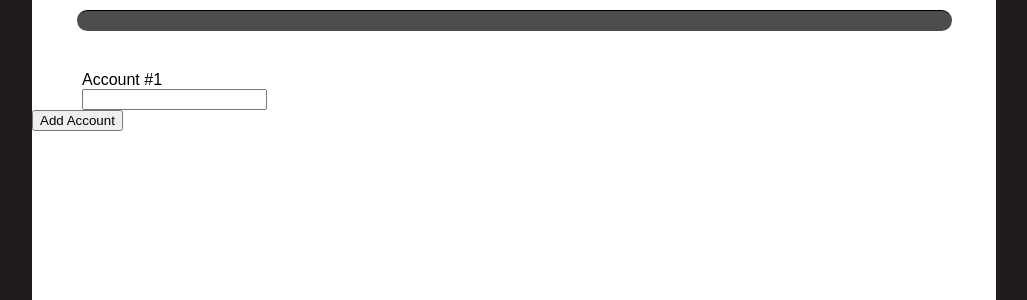
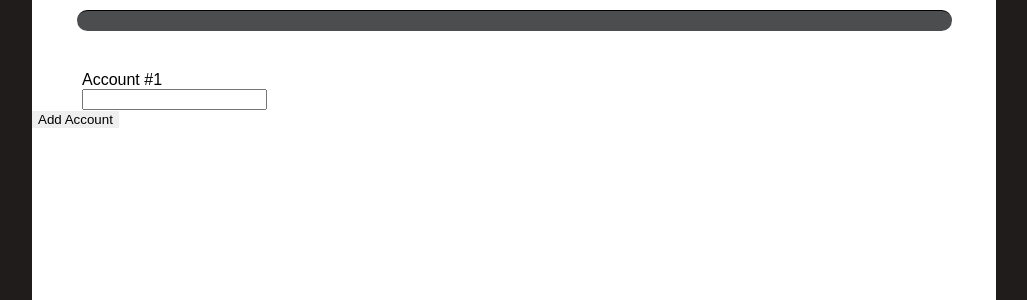
Before and after one commit to Laracuet/Systems-A-D-Project-Code, a PHP site: the page made by Continuum Concept.html in a window 1280 px wide. Shown: the part 143-443 px from the top of the page, without its empty margins (126-1153 px from the left). Run offline with PHP 8.4, Linux system fonts and the light colour scheme.

Commit message:
Undoing Comments

```diff
--- a/ContinuumStyleMain.css
+++ b/ContinuumStyleMain.css
@@ -58,7 +58,7 @@ body {
 		margin-left: 50px;
 }
 
-/*#addButton {
+#addButton {
 		background-image: url('plus-button.png') no-repeat;
         border: none;
-}*/
+}
```
